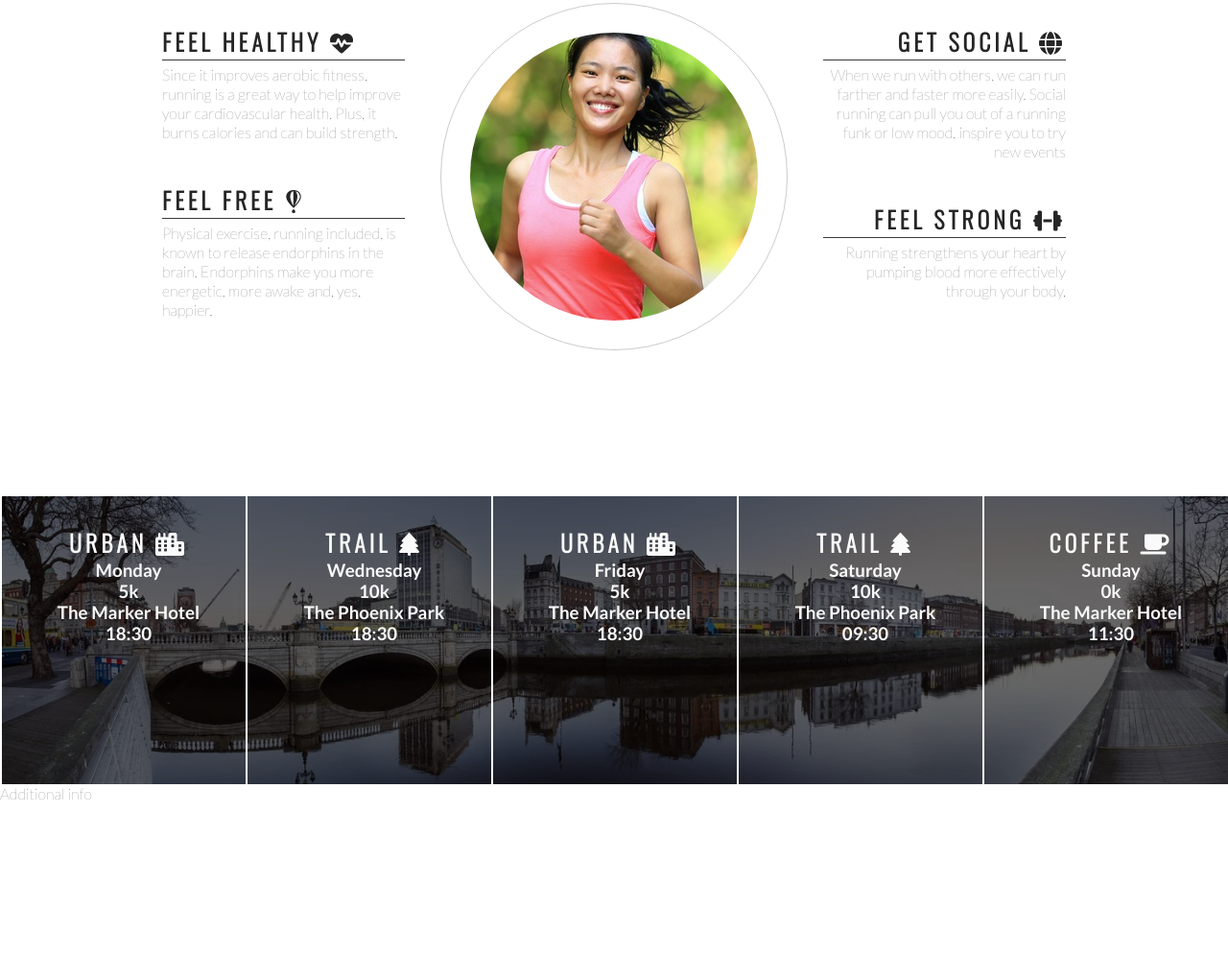
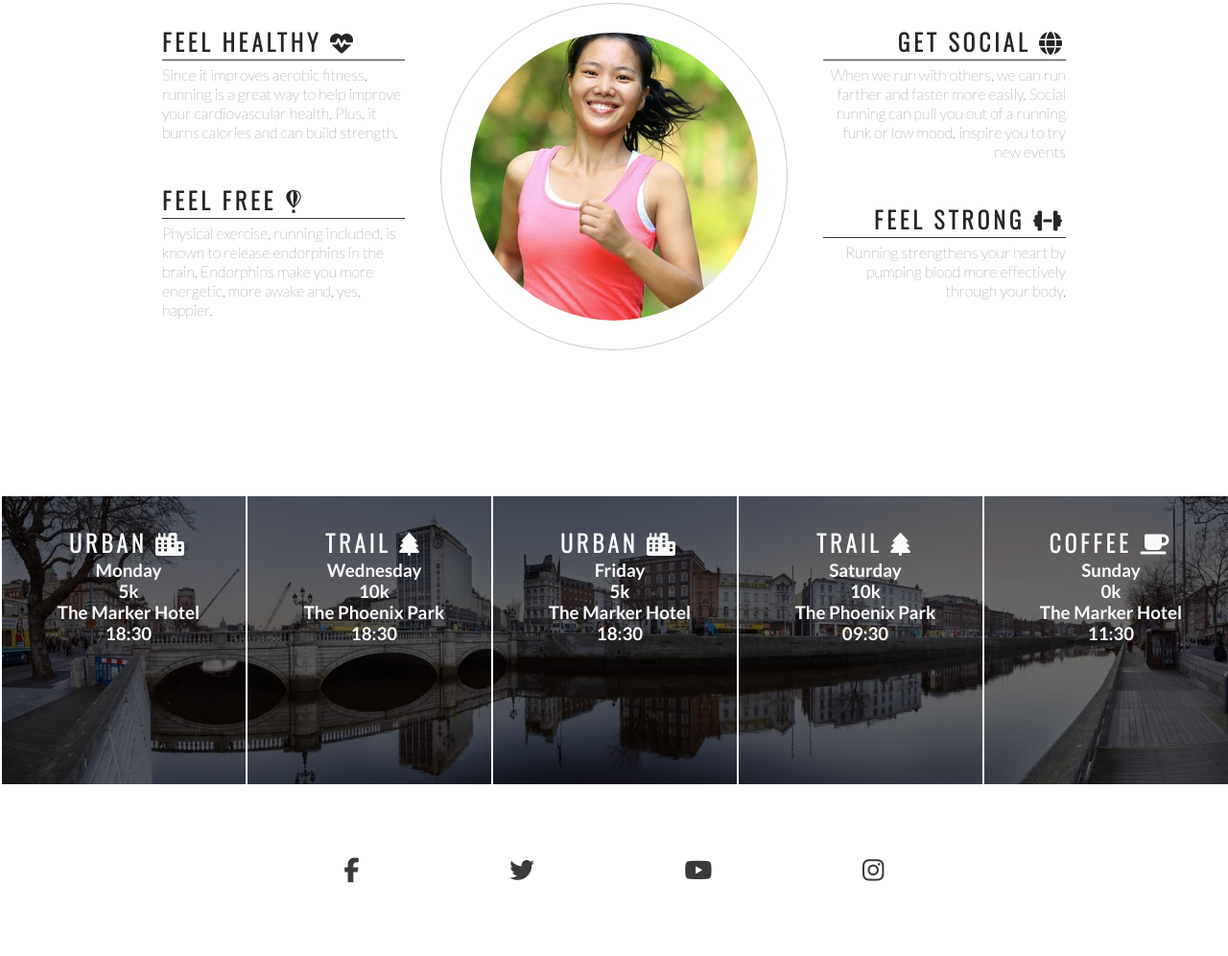
Before and after one commit to ErikHgm/Love-Running-Project, a plain HTML site: page index.html in a window 1280 px wide. Shown: the part 778-1774 px from the top of the page at 96% size. Before the commit the page ends 1614 px from the top, so only its background shows below. Drawn offline with nearby package versions, Linux system fonts and the light colour scheme; a web font is replaced by a local one.

Commit message:
Add social networks styling

```diff
--- a/assets/css/style.css
+++ b/assets/css/style.css
@@ -182,3 +182,20 @@ hr{
 #times h2{
     color: #fafafa;
 }
+footer{
+    height: 150px;
+}
+.social-networks{
+    text-align: center;
+    list-style: none;
+
+}
+.social-networks li{
+    display: inline;
+}
+.social-networks i{
+    font-size: 160%;
+    margin: 1%;
+    padding: 5%;
+    color: #3a3a3a;
+}
--- a/index.html
+++ b/index.html
@@ -57,7 +57,7 @@
         </div>
         <div id="right-about">
             <div class="right-about-heading">
-                <h2>Get Social  <i class="fa-solid fa-globe"></i></h2>
+                <h2>Get Social <i class="fa-solid fa-globe"></i></h2>
                 <hr>
                 <p>When we run with others, we can run farther and faster more easily. Social running can pull you out
                     of a running funk or low mood, inspire you to try new events</p>
@@ -72,8 +72,8 @@
 
         <div id="center-about">
             <div id="circle-container">
-            <div id="circle-cover-bg"></div>
-        </div>
+                <div id="circle-cover-bg"></div>
+            </div>
         </div>
     </section>
 
@@ -116,7 +116,26 @@
 
 
     </section>
-    <footer>Additional info</footer>
+    <footer>
+        <ul class="social-networks">
+            <li>
+                <a href="www.facebook.com" target="_blank" rel="noopener"
+                    aria-label="Visit our Facebookpage (opens in a new tab)"><i class="fa-brands fa-facebook-f"></i></a>
+            </li>
+            <li>
+                <a href="www.twitter.com" target="_blank" rel="noopener"
+                    aria-label="Visit our Twitterpage (opens in a new tab)"><i class="fa-brands fa-twitter"></i></a>
+            </li>
+            <li>
+                <a href="www.youtube.com" target="_blank" rel="noopener"
+                    aria-label="Visit our Youtubechannel (opens in a new tab)"><i class="fa-brands fa-youtube"></i></a>
+            </li>
+            <li>
+                <a href="www.instagram.com" target="_blank" rel="noopener"
+                    aria-label="Visit our Instagrampage (opens in a new tab)"><i class="fa-brands fa-instagram"></i></a>
+            </li>
+        </ul>
+    </footer>
     <!-- font awesome script -->
     <script src="https://kit.fontawesome.com/d2d5fe6d3e.js" crossorigin="anonymous"></script>
 </body>
```
